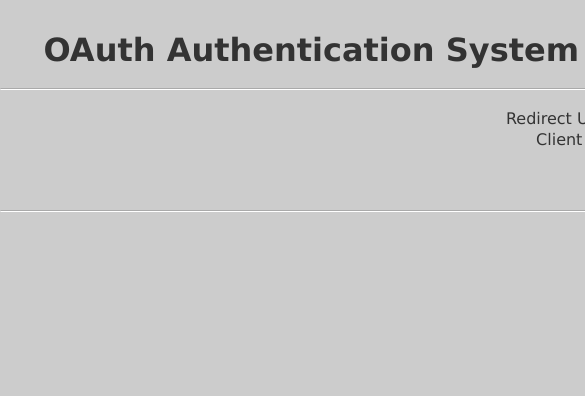
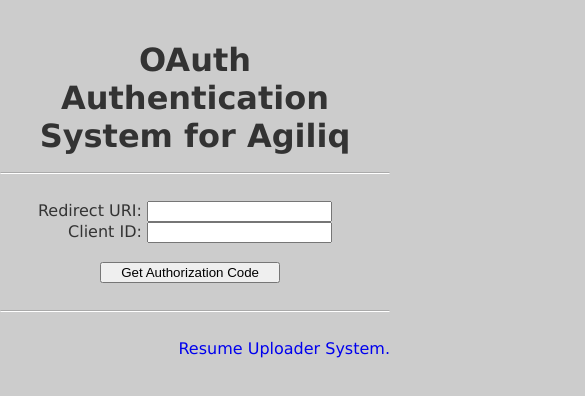
Before and after one commit to sayak-sarkar/oauth-authenticator, a plain HTML site: page index.html in a window 390 px wide. Shown: the top 396 px of the page, 585 px wide, since content can reach past the window. Drawn offline with Linux system fonts and the light colour scheme.

Commit message:
Responsive Page Layout Implemented.

```diff
--- a/index.html
+++ b/index.html
@@ -26,8 +26,8 @@
     <div id="formsContainer">
       <div id="stage1" class="unhidden">
         <form name="getAuthCode" id="getAuthCode" action="http://join.agiliq.com/oauth/app_authorize/">
-          <label>Redirect URI:</label> <input type="text" name="redirect_uri" /><br/>
-          <label>Client ID:</label> <input type="text" name="client_id" /><br/><br/>
+          <span id="redirectUrl"><label>Redirect URI:</label> <input type="text" name="redirect_uri" /></span><br/>
+          <span id="clientID"><label>Client ID:</label> <input type="text" name="client_id" /></span><br/><br/>
           <input type="submit" class="submitButton" value="Get Authorization Code"><br/>
         </form>
       </div>
--- a/stylesheets/oauth.css
+++ b/stylesheets/oauth.css
@@ -47,16 +47,13 @@
 	background-color:		#ccc;
 	background-attachment:	fixed;
 	color:					#333;
-}
-
-body > * {
-	margin:					auto;
-	text-align:				center;
-	width:					800px;
+	margin:                 auto;
+	text-align:             center;
 }
 
 h1 {
-	padding-top:			8%;
+	padding-top:			5%;
+	margin-bottom:         -1%;
 }
 
  /* 3. IDs */
@@ -78,11 +75,40 @@
 	visibility: 			hidden;
 	display: 				none;
 }
+
 .unhidden {
 	visibility: 			visible;
 	display: 				block;
 }
+
 .submitButton	{
 	margin-right: 			2.5%;
 	width:                  180px;
 }
+
+/* 5. Media Queries*/
+@media (max-width: 800px) {
+	body	{
+		text-align: 		center;
+	}
+	h1		{
+		margin-bottom: 		-10px;
+	}
+	#clientID		{
+		margin-left: 		10px;
+	}
+    #fileUploader	{
+		margin-left:		-40px;
+		text-align: 		left;
+	}
+	#formsContainer	{
+	   margin:              auto;
+	   text-align: 			center;
+    }
+	#projectsUrl	{
+		margin-left: 		-18px;
+	}
+	#redirectUrl	{
+		margin-left: 		-20px;
+	}
+}
```
Also changed, not shown: postresume.html (+1 -1 lines).
